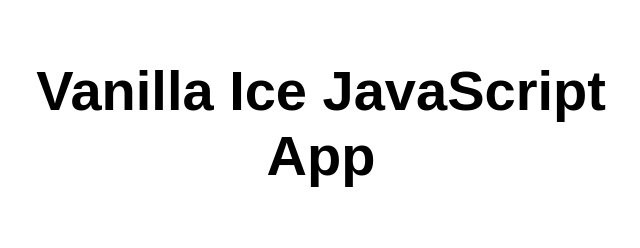
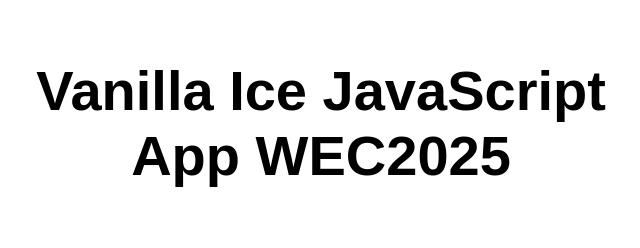
Before and after one commit to EricCummings/my-first-static-web-app, a website: page src/index.html in a window 1280 px wide. Shown: the whole page, without its empty margins (319-959 px from the left). Drawn offline with Linux system fonts and the light colour scheme.

Commit message:
Small change2

```diff
--- a/src/index.html
+++ b/src/index.html
@@ -10,7 +10,7 @@
 
 <body>
   <main>
-    <h1>Vanilla Ice JavaScript App</h1>
+    <h1>Vanilla Ice JavaScript App WEC2025</h1>
   </main>
 </body>
 
```
